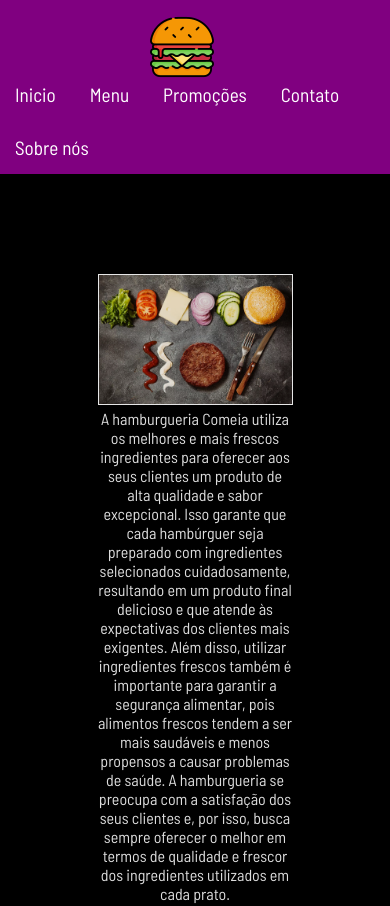
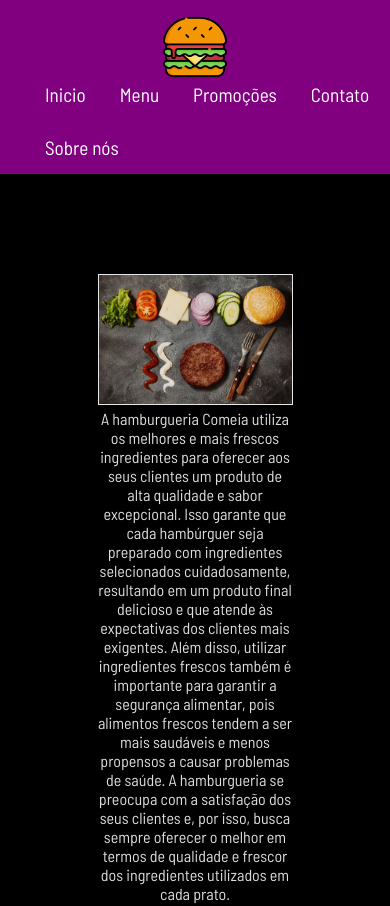
Before and after one commit to renanhenriquedev/-hamburger-shop, a website: page pages/index.html in a window 390 px wide. Shown: the top 906 px of the page. Drawn offline with Linux system fonts and the light colour scheme.

Commit message:
feat responsiviness for 768px

```diff
--- a/pages/style.css
+++ b/pages/style.css
@@ -37,18 +37,19 @@
     }
 
     #logo {
-        display: inline-block;
+        display: flex;
+        justify-content: center;
     }
 
     #options {
-        display: inline-block;
+        margin-left: 30px;
+
+
     }
 
     #burguer {
         position: relative;
         top: 15px;
-        margin-left: 150px;
-        text-align: center;
     }
 
     p {
@@ -221,7 +222,7 @@
 
     header {
         background-color: purple;
-        display: block;
+        display: inline-block;
         width: 100%;
         left: 0;
         top: 0;
@@ -235,18 +236,20 @@
 
     }
 
-    #logo {
-        display: inline-block;
+    #options {
+        display: flex;
+        justify-content: center;
     }
 
-    #options {
-        display: inline-block;
+
+    #logo {
+        display: flex;
+        justify-content: center;
     }
 
     #burguer {
         position: relative;
         top: 15px;
-        margin-left: 150px;
         text-align: center;
     }
 
@@ -278,9 +281,6 @@
     }
 
 
-    #logo {
-        align-items: center;
-    }
 
     main {
         width: 100%;
```
